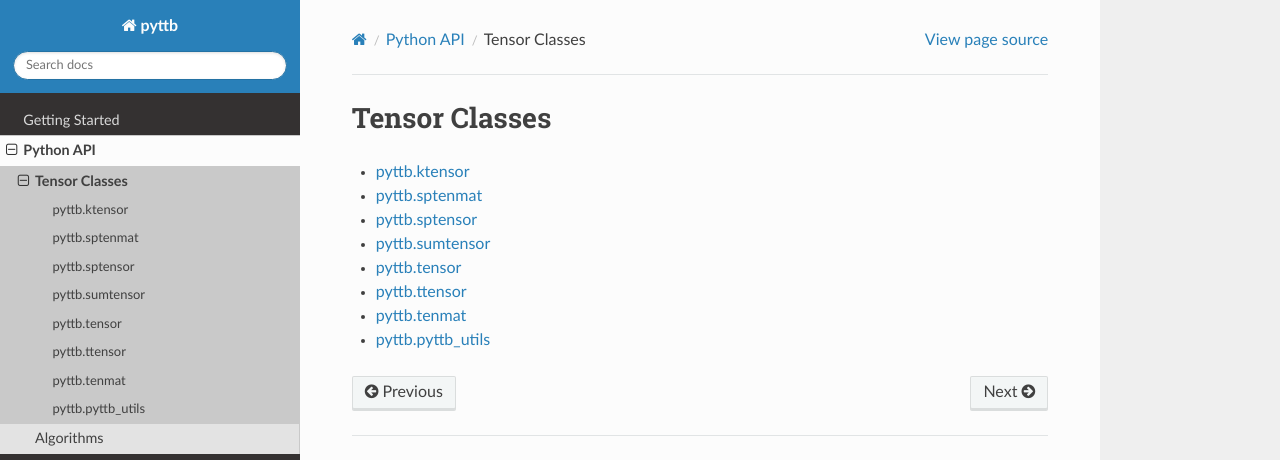
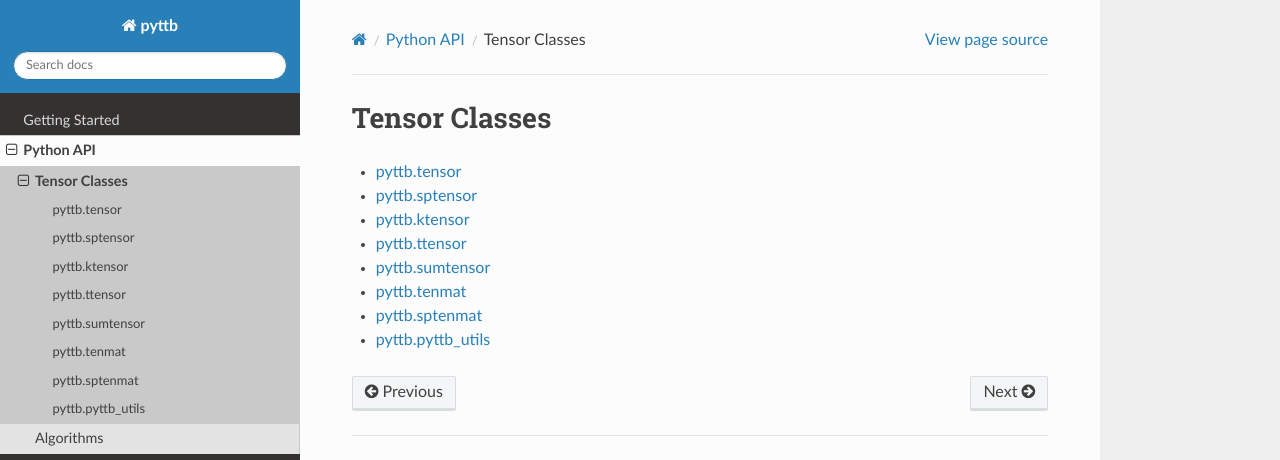
Before and after one commit to sandialabs/pyttb, a Sphinx documentation site: the page built from docs/source/tensor_classes.rst, in a window 1280 px wide. Shown: the top 460 px of the page. Built offline with Sphinx 7.4.7 and the Read the Docs theme 3.1.0, drawn with Linux system fonts in a browser that asks for light colours; the version number is read from the project's files by our own code; part of the change alters nothing that is shown.

```diff
--- a/docs/source/tensor_classes.rst
+++ b/docs/source/tensor_classes.rst
@@ -2,13 +2,13 @@ Tensor Classes
 ==============
 
 .. toctree::
-    :maxdepth: 2
+    :maxdepth: 3
 
-    ktensor.rst
-    sptenmat.rst
-    sptensor.rst
-    sumtensor.rst
-    tensor.rst
-    ttensor.rst
-    tenmat.rst
-    pyttb_utils.rst
+    tensor
+    sptensor
+    ktensor
+    ttensor
+    sumtensor
+    tenmat
+    sptenmat
+    pyttb_utils
```
